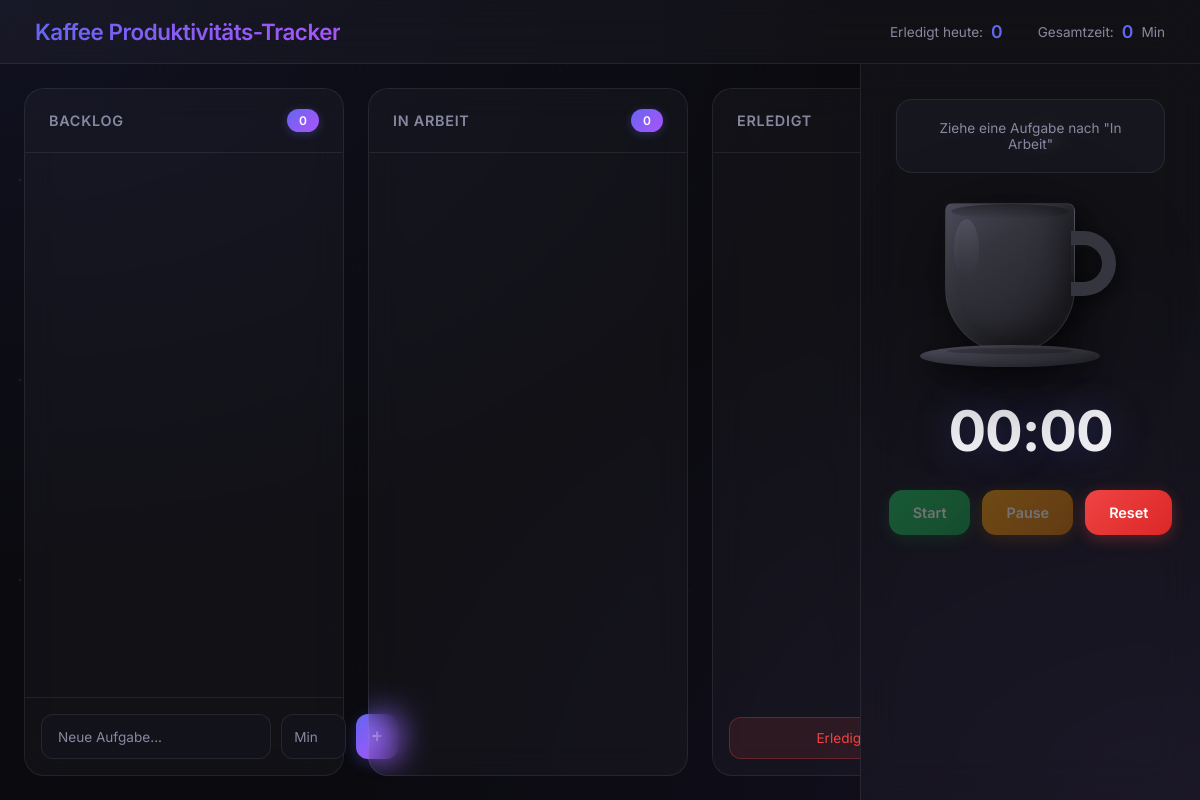
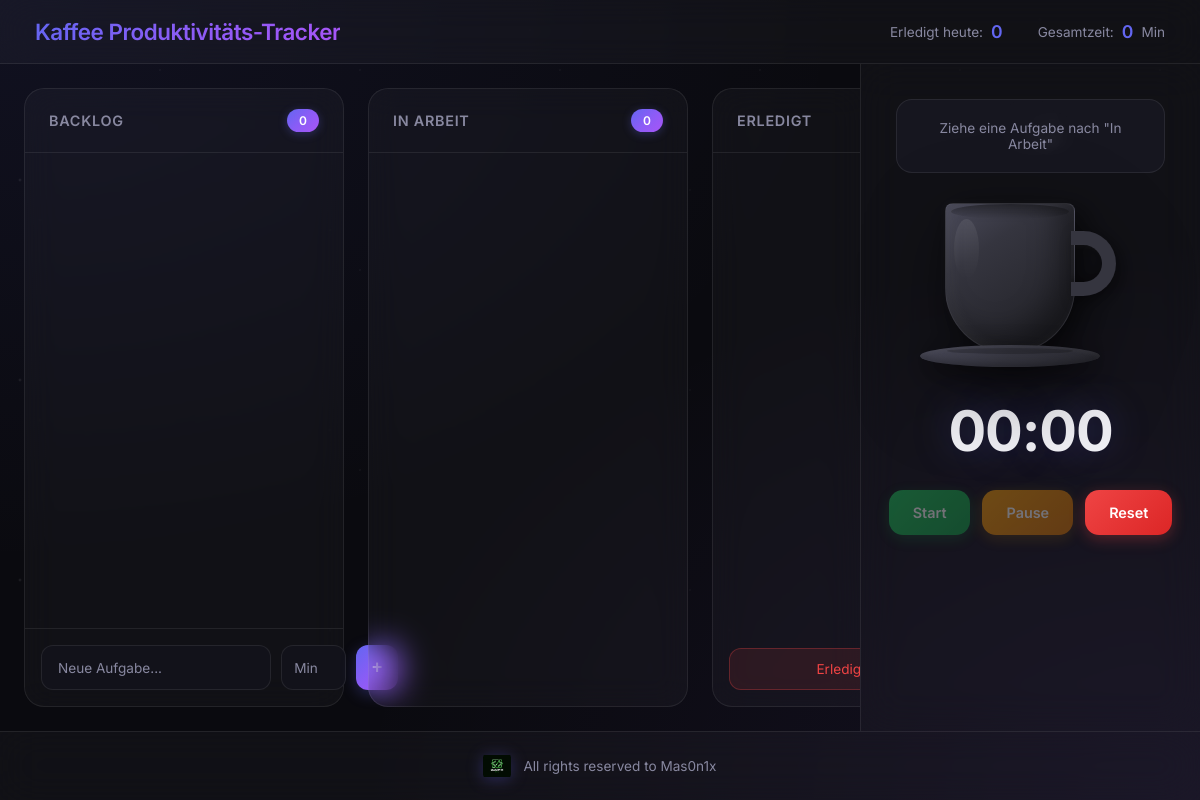
Before and after one commit to Mas0n1x/ProductivityTracker, an Electron app: page index.html in a window 1200 px wide. Drawn offline with Linux system fonts and the light colour scheme.

Commit message:
Footer hinzugefügt

```diff
--- a/index.html
+++ b/index.html
@@ -80,6 +80,11 @@
                 </div>
             </div>
         </div>
+        <!-- Footer -->
+        <footer class="app-footer">
+            <img src="logo.png" alt="Mas0n1x Logo" class="footer-logo">
+            <span>All rights reserved to Mas0n1x</span>
+        </footer>
     </div>
 
     <!-- Task Modal -->
--- a/style.css
+++ b/style.css
@@ -1008,3 +1008,32 @@ body::before {
         height: 130px;
     }
 }
+
+/* Footer */
+.app-footer {
+    display: flex;
+    align-items: center;
+    justify-content: center;
+    gap: 12px;
+    padding: 20px;
+    background: var(--bg-glass);
+    backdrop-filter: blur(20px);
+    -webkit-backdrop-filter: blur(20px);
+    border-top: 1px solid var(--border-glass);
+    color: var(--text-secondary);
+    font-size: 0.85rem;
+}
+
+.footer-logo {
+    width: 28px;
+    height: 28px;
+    border-radius: 6px;
+    object-fit: contain;
+    filter: drop-shadow(0 2px 8px rgba(99, 102, 241, 0.3));
+    transition: all 0.3s ease;
+}
+
+.footer-logo:hover {
+    transform: scale(1.1) rotate(5deg);
+    filter: drop-shadow(0 4px 15px rgba(99, 102, 241, 0.5));
+}
```
Also changed, not shown: logo.png (added).
